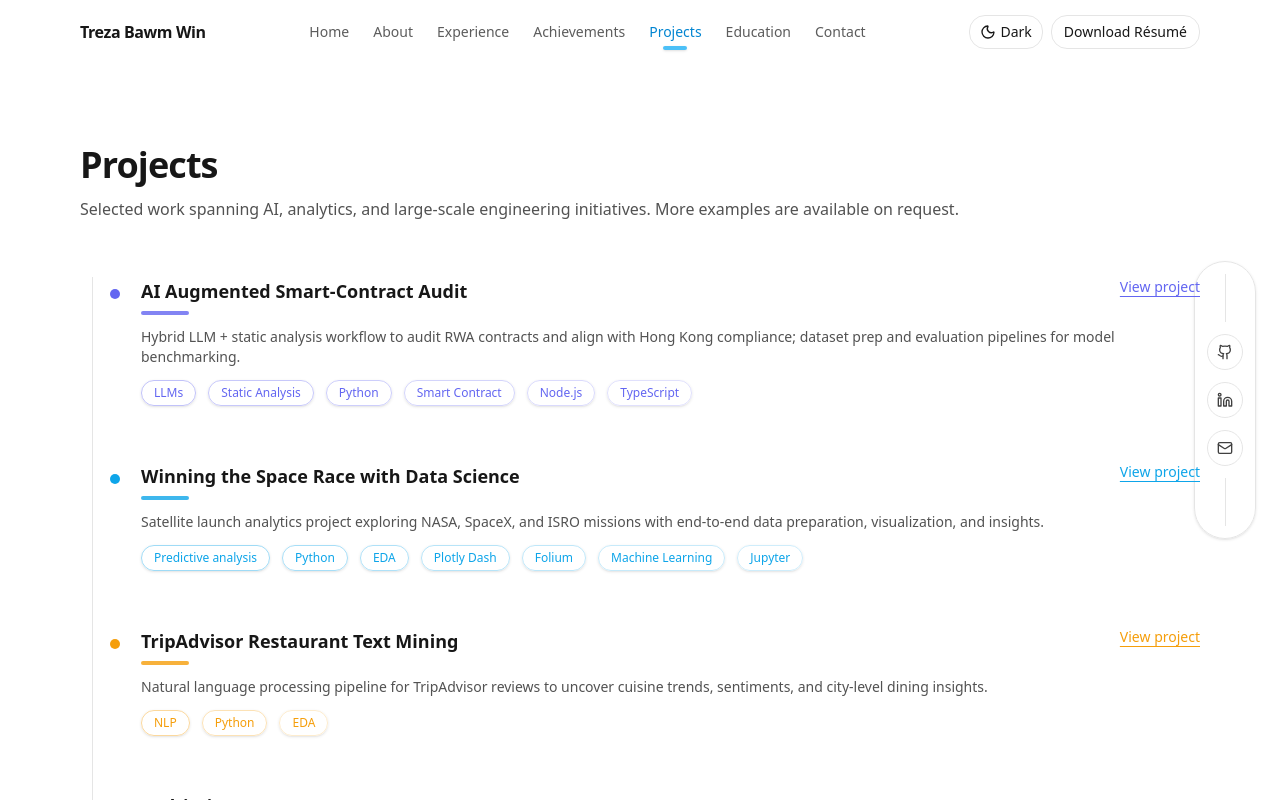
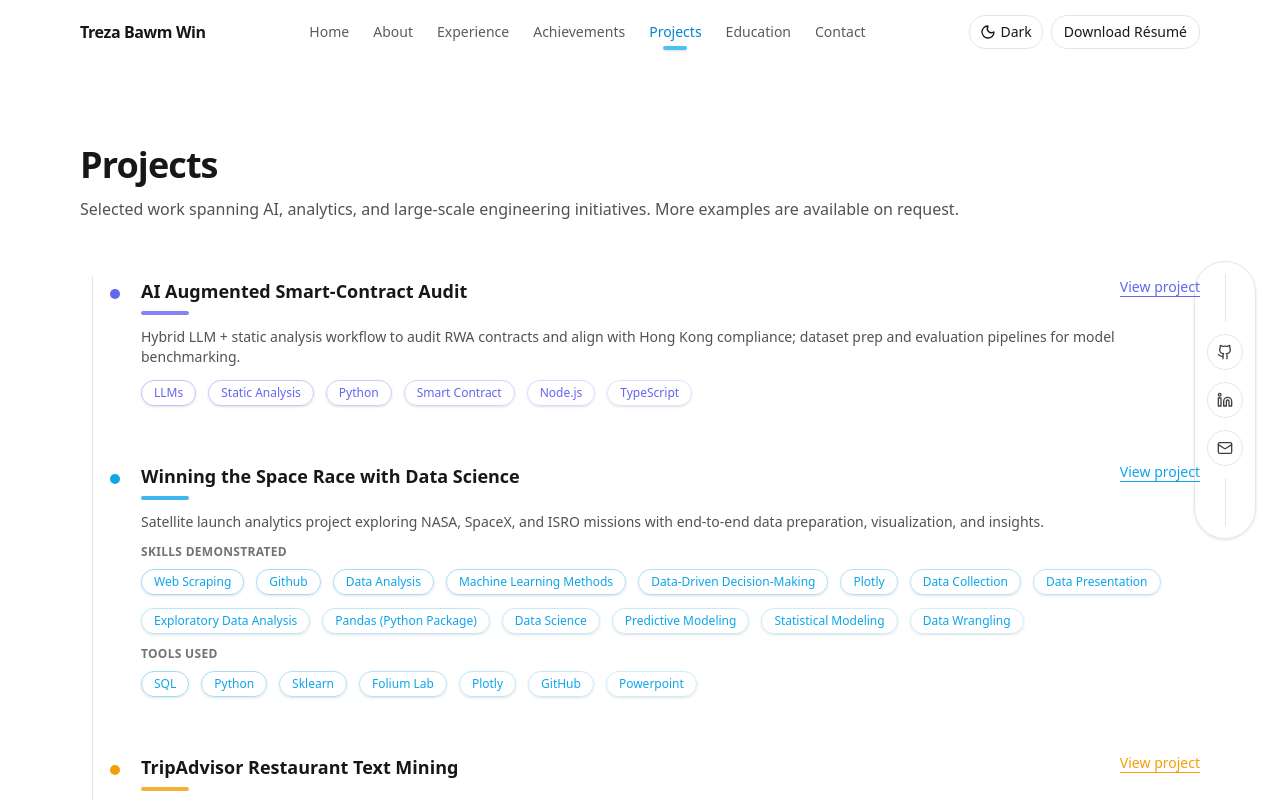
Before and after one commit to trezawin/porfolio, a Next.js app: page /projects in a window 1280 px wide. Shown: the top 800 px of the page. Built offline with nearby package versions, Linux system fonts and the light colour scheme.

Commit message:
add skills

```diff
--- a/src/app/projects/page.tsx
+++ b/src/app/projects/page.tsx
@@ -103,6 +103,7 @@ export default function ProjectsPage() {
                 <p className="text-sm text-neutral-600 dark:text-neutral-300">
                   {project.blurb}
                 </p>
+                {Array.isArray(project.tags) && project.tags.length > 0 && (
                   <ul className="flex flex-wrap gap-3">
                     {project.tags.map((tag, index) => {
                       const color = getTagColor(
@@ -126,6 +127,42 @@ export default function ProjectsPage() {
                       );
                     })}
                   </ul>
+                )}
+                {[
+                  { title: "Skills demonstrated", items: project.skills },
+                  { title: "Tools used", items: project.tools },
+                ]
+                  .filter((section) => Array.isArray(section.items) && section.items.length > 0)
+                  .map((section) => (
+                    <div key={section.title} className="space-y-2">
+                      <h3 className="text-xs font-semibold uppercase tracking-wide text-neutral-500 dark:text-neutral-400">
+                        {section.title}
+                      </h3>
+                      <ul className="flex flex-wrap gap-3">
+                        {section.items!.map((item, index) => {
+                          const color = getTagColor(
+                            accent,
+                            index,
+                            section.items!.length
+                          );
+                          return (
+                            <li key={`${section.title}-${item}`}>
+                              <span
+                                className="inline-flex items-center rounded-full border px-3 py-1 text-xs font-medium shadow-sm transition hover:-translate-y-0.5"
+                                style={{
+                                  backgroundColor: color.background,
+                                  color: color.foreground,
+                                  borderColor: color.border,
+                                }}
+                              >
+                                {item}
+                              </span>
+                            </li>
+                          );
+                        })}
+                      </ul>
+                    </div>
+                  ))}
               </div>
             </li>
           );
--- a/src/lib/portfolio-data.ts
+++ b/src/lib/portfolio-data.ts
@@ -146,7 +146,32 @@ export const PROJECTS = [
     title: "Winning the Space Race with Data Science",
     blurb:
       "Satellite launch analytics project exploring NASA, SpaceX, and ISRO missions with end-to-end data preparation, visualization, and insights.",
-    tags: ["Predictive analysis", "Python", "EDA", "Plotly Dash", "Folium", "Machine Learning", "Jupyter"],
+    tags: [],
+    skills: [
+      "Web Scraping",
+      "Github",
+      "Data Analysis",
+      "Machine Learning Methods",
+      "Data-Driven Decision-Making",
+      "Plotly",
+      "Data Collection",
+      "Data Presentation",
+      "Exploratory Data Analysis",
+      "Pandas (Python Package)",
+      "Data Science",
+      "Predictive Modeling",
+      "Statistical Modeling",
+      "Data Wrangling",
+    ],
+    tools: [
+      "SQL",
+      "Python",
+      "Sklearn",
+      "Folium Lab",
+      "Plotly",
+      "GitHub",
+      "Powerpoint",
+    ],
     url: "https://github.com/trezawin/Winning-space-race-with-data-science",
     accent: "#0ea5e9",
   },
```
Lines whose indentation alone changed are shown as unchanged.
